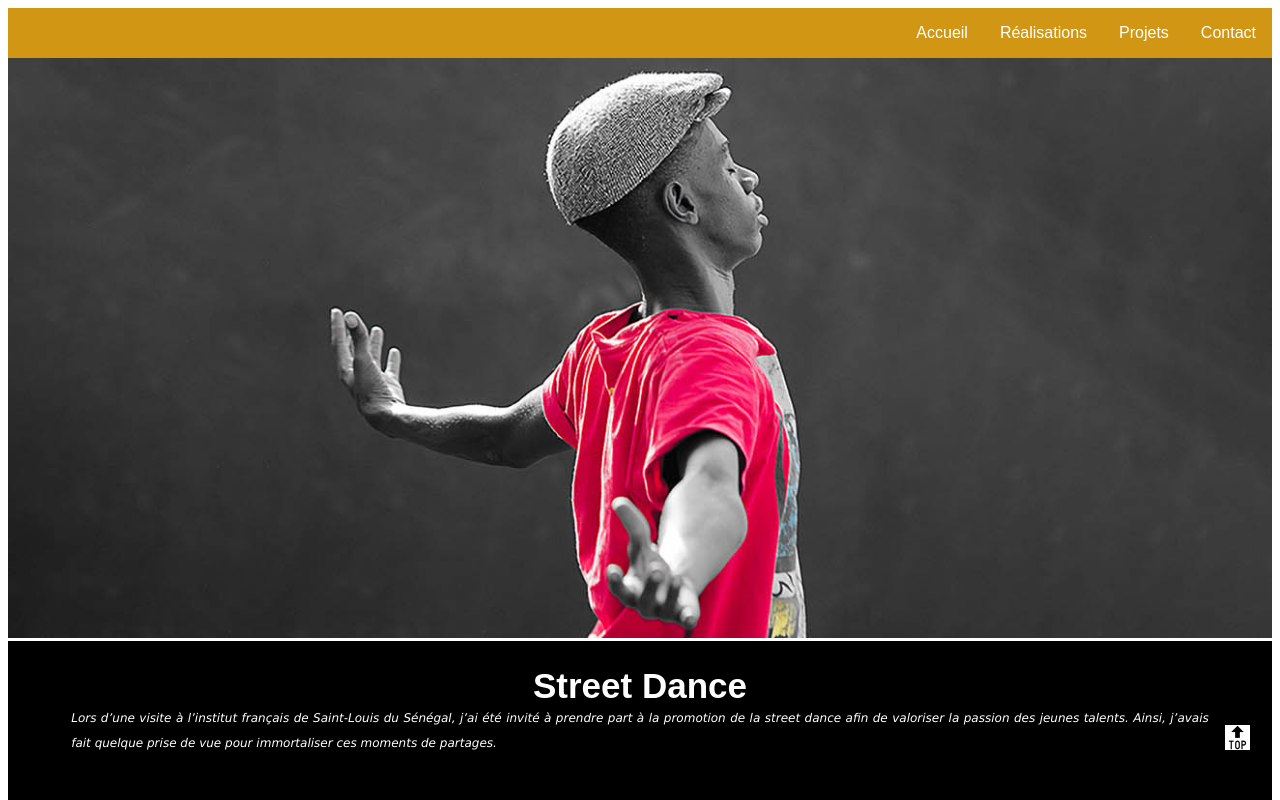
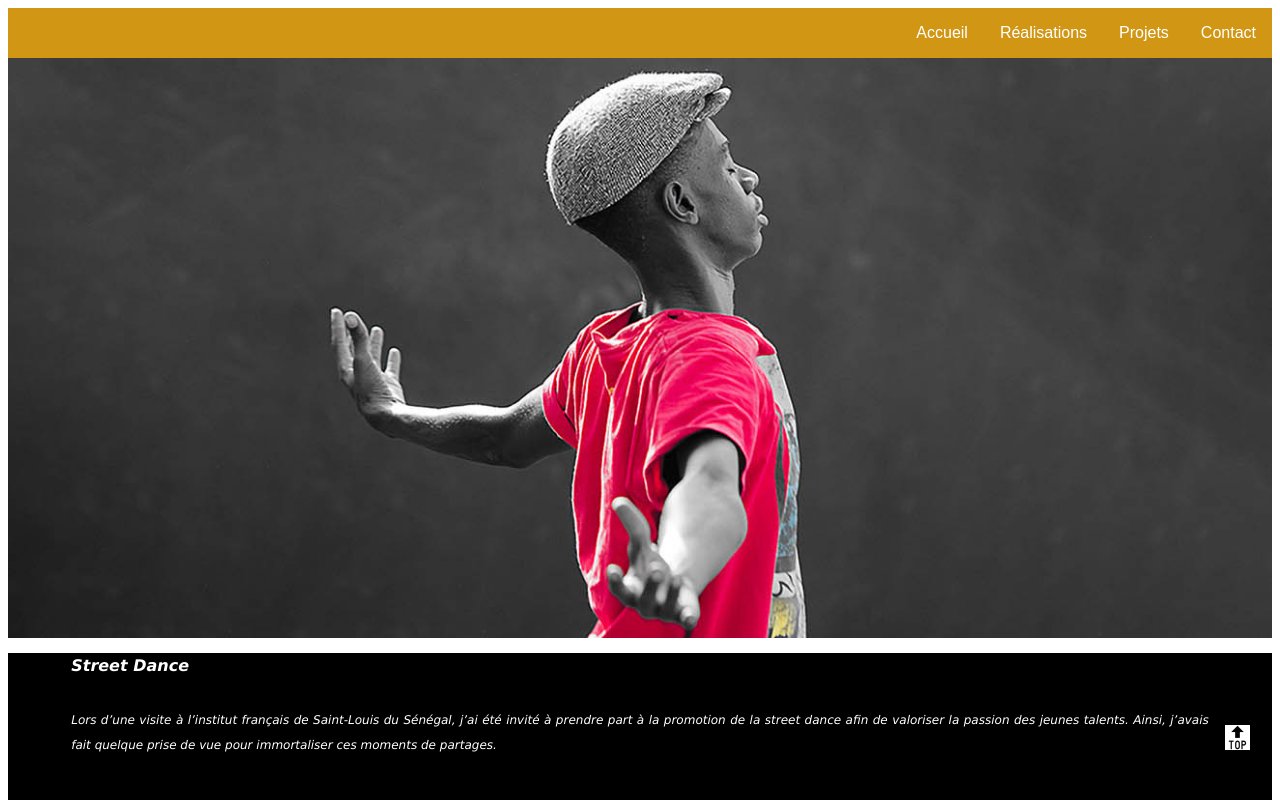
Before and after one commit to baidy-ba/baidy-ba, a plain HTML site: page dance.html in a window 1280 px wide. Shown: the top 800 px of the page. Drawn offline with Linux system fonts and the light colour scheme.

Commit message:
Update dance.css

```diff
--- a/css/dance.css
+++ b/css/dance.css
@@ -184,16 +184,17 @@ header {
 }
 
 .MonNom {
-  width: 90%;
+	width: 90%;
 	height: auto;
-	font-family: Arial, Times, sans-serif;
-	text-align: justify;
-	font-style: normal;
+	font-family: Verdana, Arial, Times, sans-serif;
+	font-style: italic;
 	color: white;
-	font-size: 35px;
-	padding-top: 25px;
-  text-align: center;
-  margin: auto;
+	font-size: 16px;
+	line-height: 25px;
+	padding-bottom: 30px;
+  	text-align: justify;
+  	margin: auto;
+	margin-top: 15px;
 }
 
 .pr {
```
